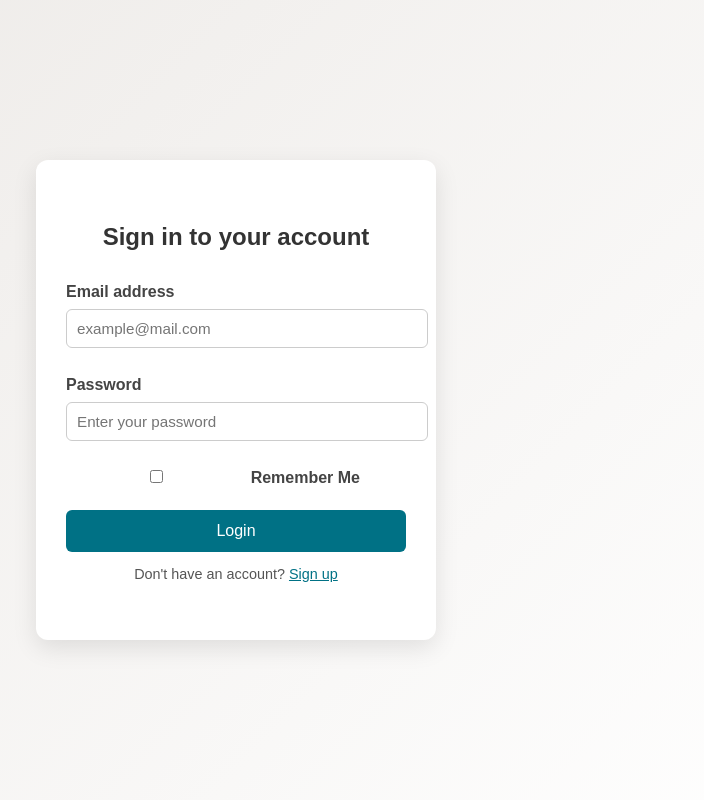
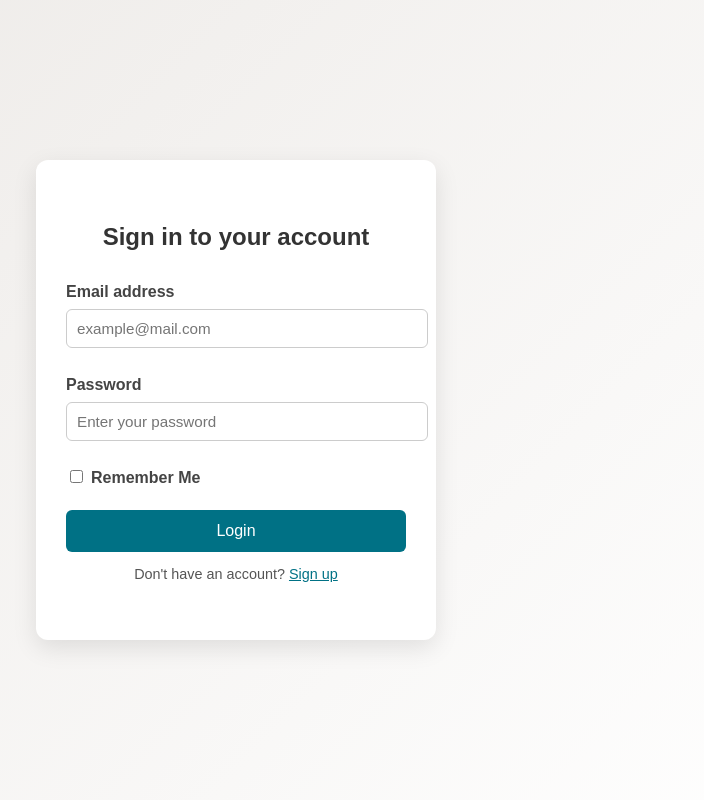
Before and after one commit to Mohammad-Aqeeb/electronic-frontend, a React (Vite) app: page /login in a window 1280 px wide. Shown: the whole page, without its empty margins (404-1108 px from the left). Built offline with nearby package versions, Linux system fonts and the light colour scheme.

Commit message:
change in createProduct component css

```diff
--- a/src/components/CreateProduct.css
+++ b/src/components/CreateProduct.css
@@ -16,13 +16,7 @@
     margin-bottom: 15px;
   }
 
-  label {
-    display: block;
-    font-weight: bold;
-    margin-bottom: 5px;
-  }
-
-  input {
+  .product-form input {
     padding: 8px;
     border: 1px solid #ccc;
     border-radius: 4px;
```
